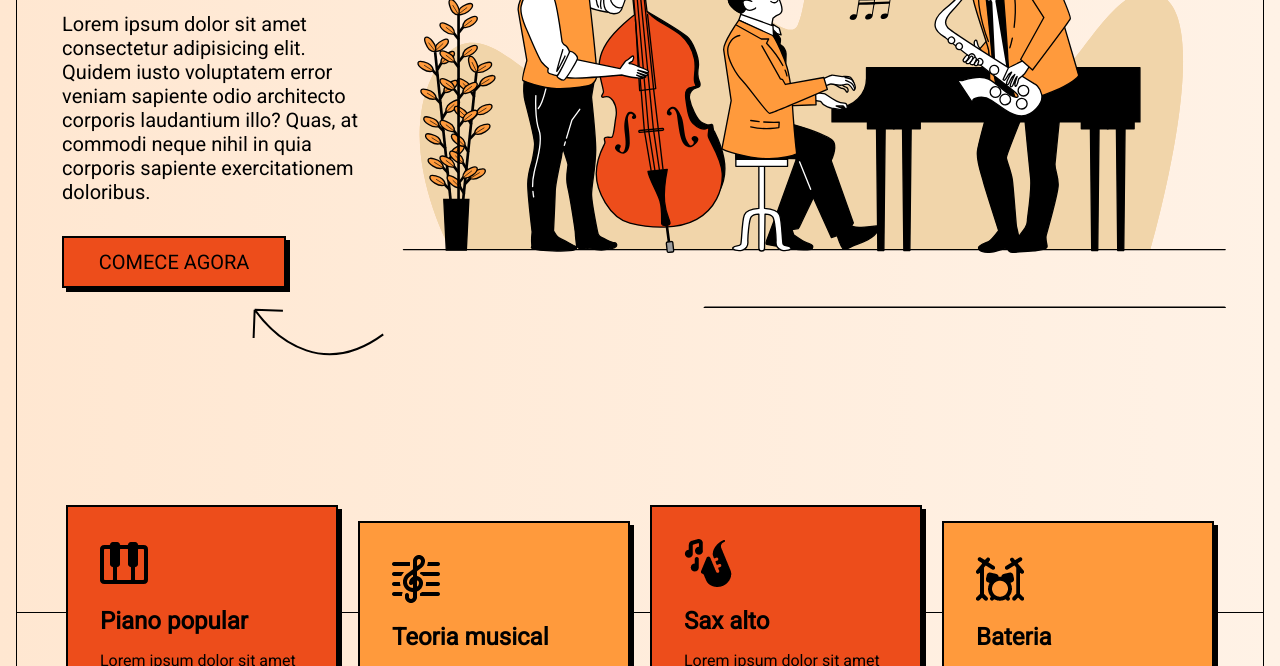
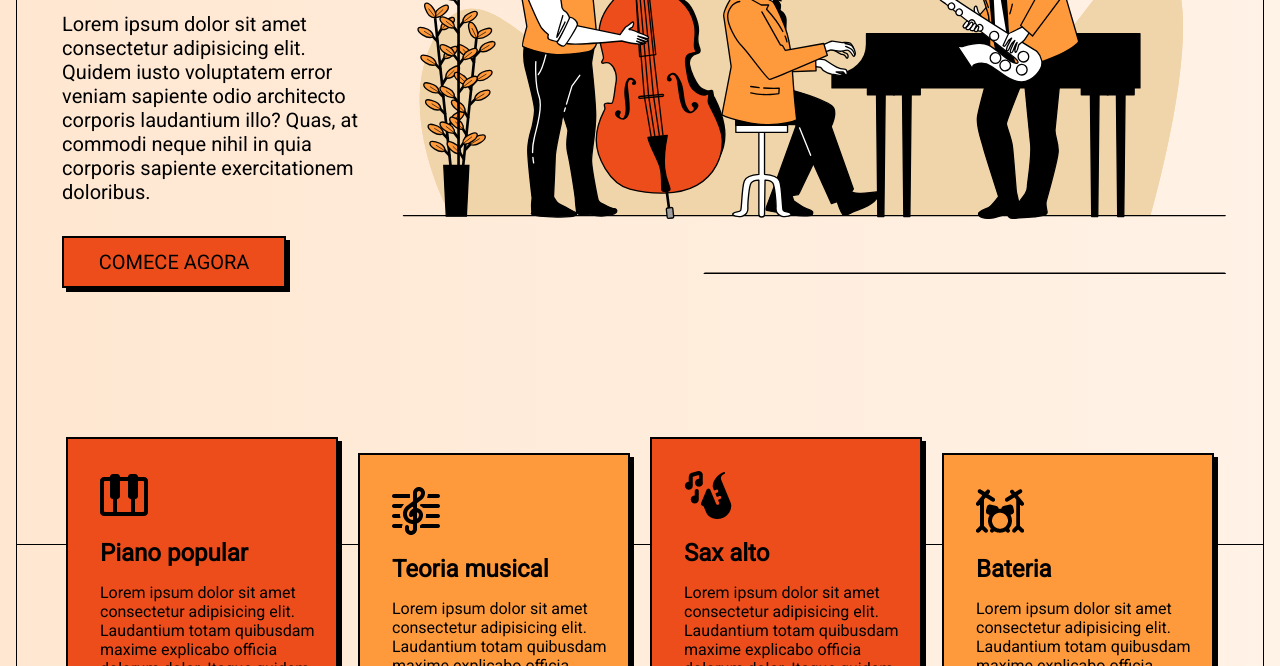
Before and after one commit to carolinealberti/landing-page-escola-de-musica, a plain HTML site: page index.html in a window 1280 px wide. Shown: the part 434-1100 px from the top of the page. Drawn offline with Linux system fonts and the light colour scheme.

Commit message:
correcao

```diff
--- a/index.html
+++ b/index.html
@@ -33,7 +33,6 @@
                     <h1 class="mt-2">Crie algo <span class="text-primary decoration">impactante</span> com música</h1>
                     <p class="mt-2 mb-2">Lorem ipsum dolor sit amet consectetur adipisicing elit. Quidem iusto voluptatem error veniam sapiente odio architecto corporis laudantium illo? Quas, at commodi neque nihil in quia corporis sapiente exercitationem doloribus.</p>
                     <a href="#" class="button">Comece agora</a>
-                    <img src="Desenvolvendo um site com HTML e CSS/arrow-curve.svg" alt="">
                 </div>
             </div>
         </section>
```
